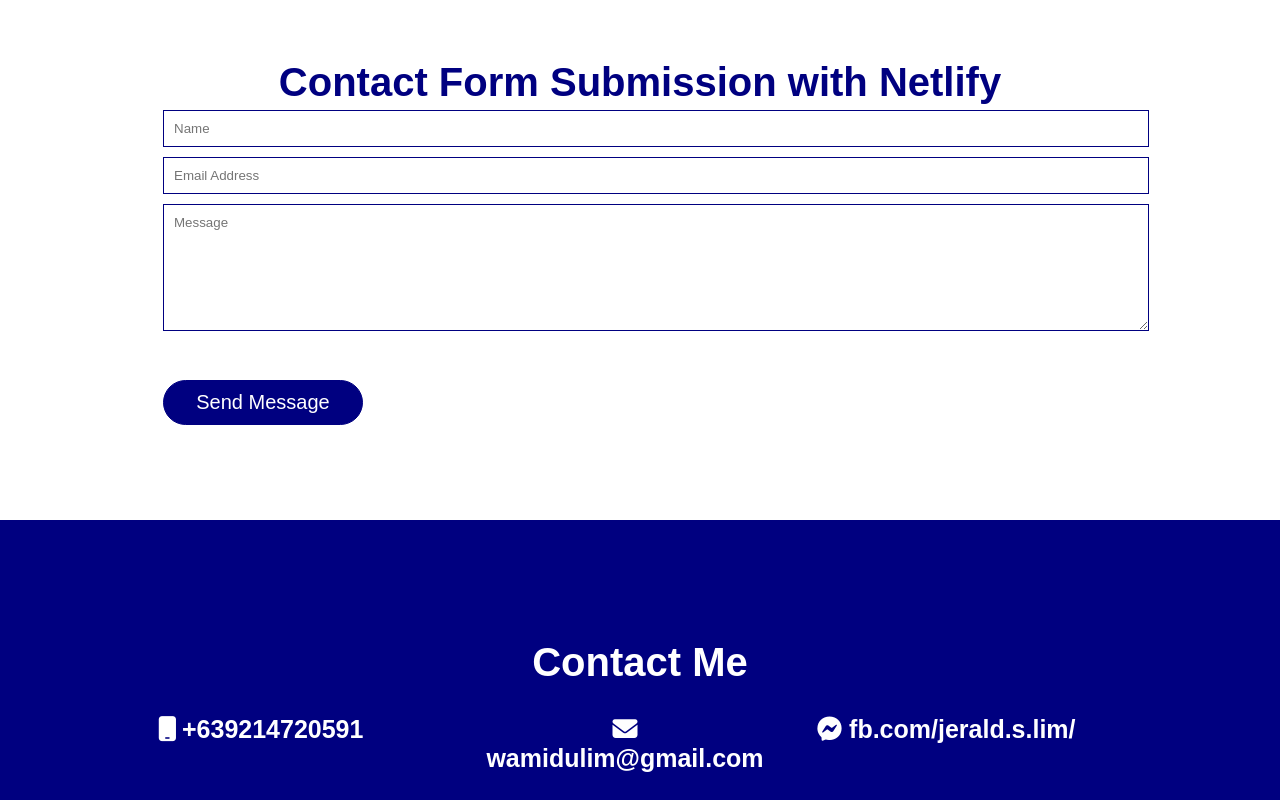
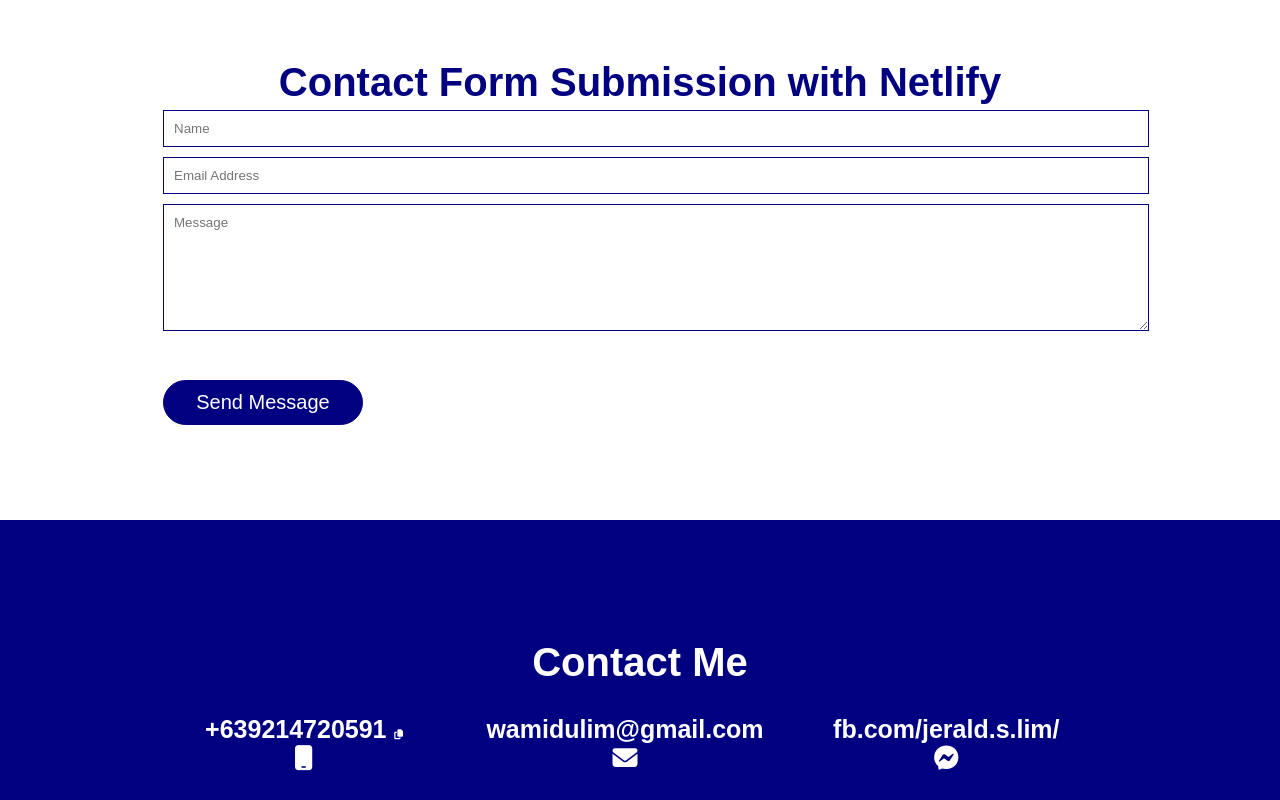
Before and after one commit to lim-crypto/contactForm-Submission-with-Netlify, a plain HTML site: page index.html in a window 1280 px wide. Shown: the top 800 px of the page. Drawn offline with Linux system fonts and the light colour scheme.

Commit message:
fixed ui

```diff
--- a/app.js
+++ b/app.js
@@ -8,6 +8,8 @@ function myFunction() {
   /* Copy the text inside the text field */
   document.execCommand("copy");
   console.log(1);
+  document.querySelector('.fa-copy').textContent = 'copied';
+  setTimeout(function () { document.querySelector('.fa-copy').textContent = ''; }, 3000);
 }
 
-  document.getElementById("cpnum").addEventListener('click',myFunction);
+document.getElementById("cpnum").addEventListener('click', myFunction);
--- a/index.html
+++ b/index.html
@@ -33,26 +33,42 @@
                 <h1 class="whiteh1">Contact Me</h1>
                 <div class="content">
                     <div>
-                       <label title="click to copy" style="cursor: pointer;" for="cpnum">
-                           <i  class="h2 fas fa-mobile"></i>
-                        </label>
+
+                       <h2 class="h2">
                         <input title="click to copy" type="text" size="10" id="cpnum" value="+639214720591" readonly >
-
+                        <label title="click to copy" style="cursor: pointer;" for="cpnum"  >
+                            <i class="fas fa-copy"></i>
+                         </label>
+                       </h2>
+                     <h2 class="h2">
+                        <label title="click to copy" style="cursor: pointer;" for="cpnum"  >
+                            <i  class="fas fa-mobile"></i>
+                         </label>
+                     </h2>
                     </div>
                     <div>
                         <h2 class="h2">
                             <a href="mailto:wamidulim@gmail.com">
-                                <i class="fas fa-envelope"></i> wamidulim@gmail.com
+                                 wamidulim@gmail.com
+                            </a>
+                        </h2>
+                        <h2 class="h2">
+                            <a href="mailto:wamidulim@gmail.com">
+                                <i class="fas fa-envelope"></i>
                             </a>
                         </h2>
                     </div>
                     <div>
                         <h2 class="h2">
                             <a href="https://www.facebook.com/messages/t/100001778466548" target="_blank" >
-                                <i class="fab fa-facebook-messenger"></i> fb.com/jerald.s.lim/
+                                 fb.com/jerald.s.lim/
                             </a>
                         </h2>
-
+                        <h2 class="h2">
+                            <a href="https://www.facebook.com/messages/t/100001778466548" target="_blank" >
+                                <i class="fab fa-facebook-messenger"></i>
+                            </a>
+                        </h2>
 
                     </div>
                 </div>
--- a/style.css
+++ b/style.css
@@ -121,6 +121,9 @@ form input, form textarea{
      font-size: 25px;
      font-weight: 700;
  }
+ .fa-copy{
+     font-size: 10px;
+ }
 .h2 {
     color: white;
     text-align: center;
```
Lines whose indentation alone changed are shown as unchanged.
